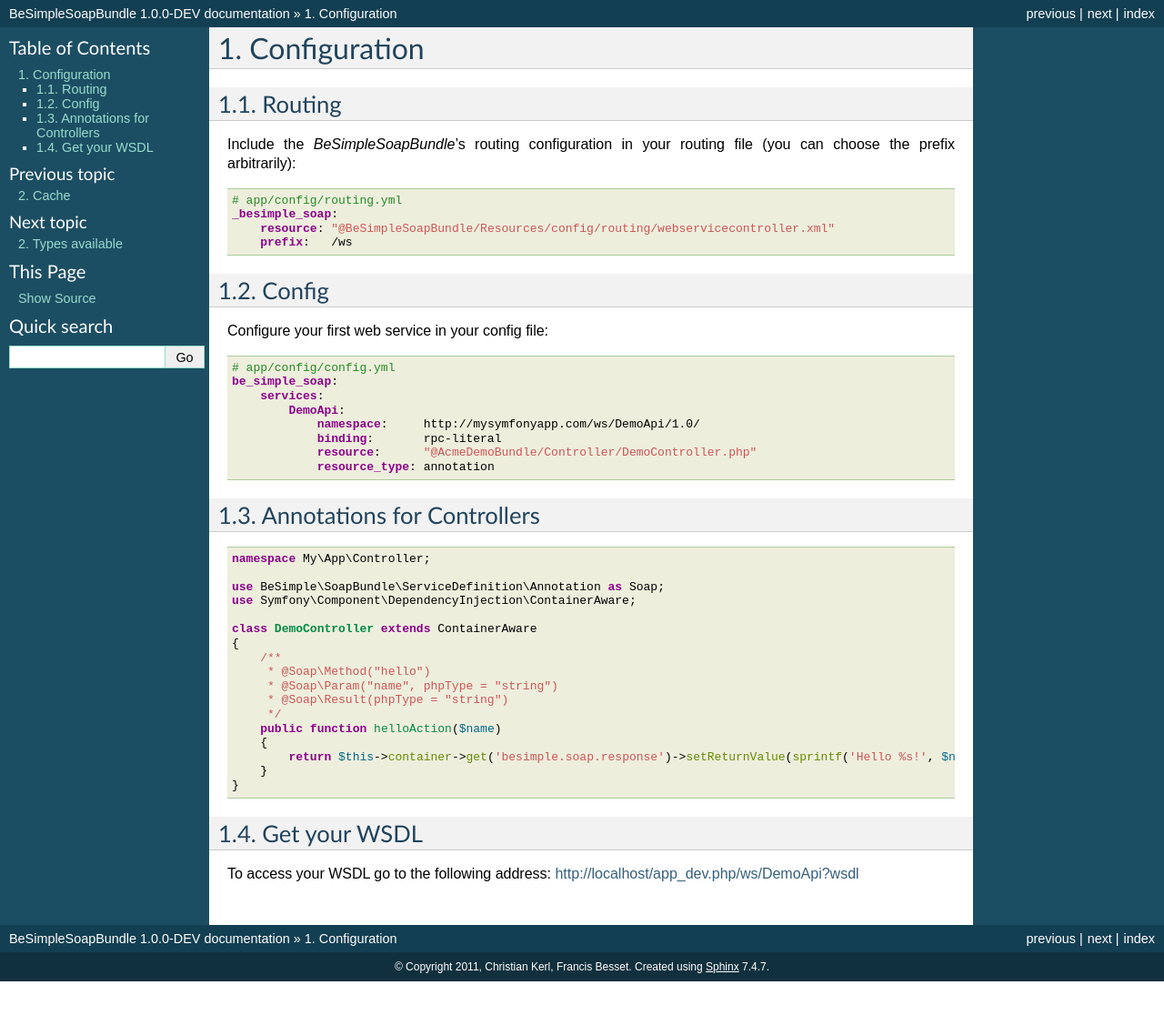
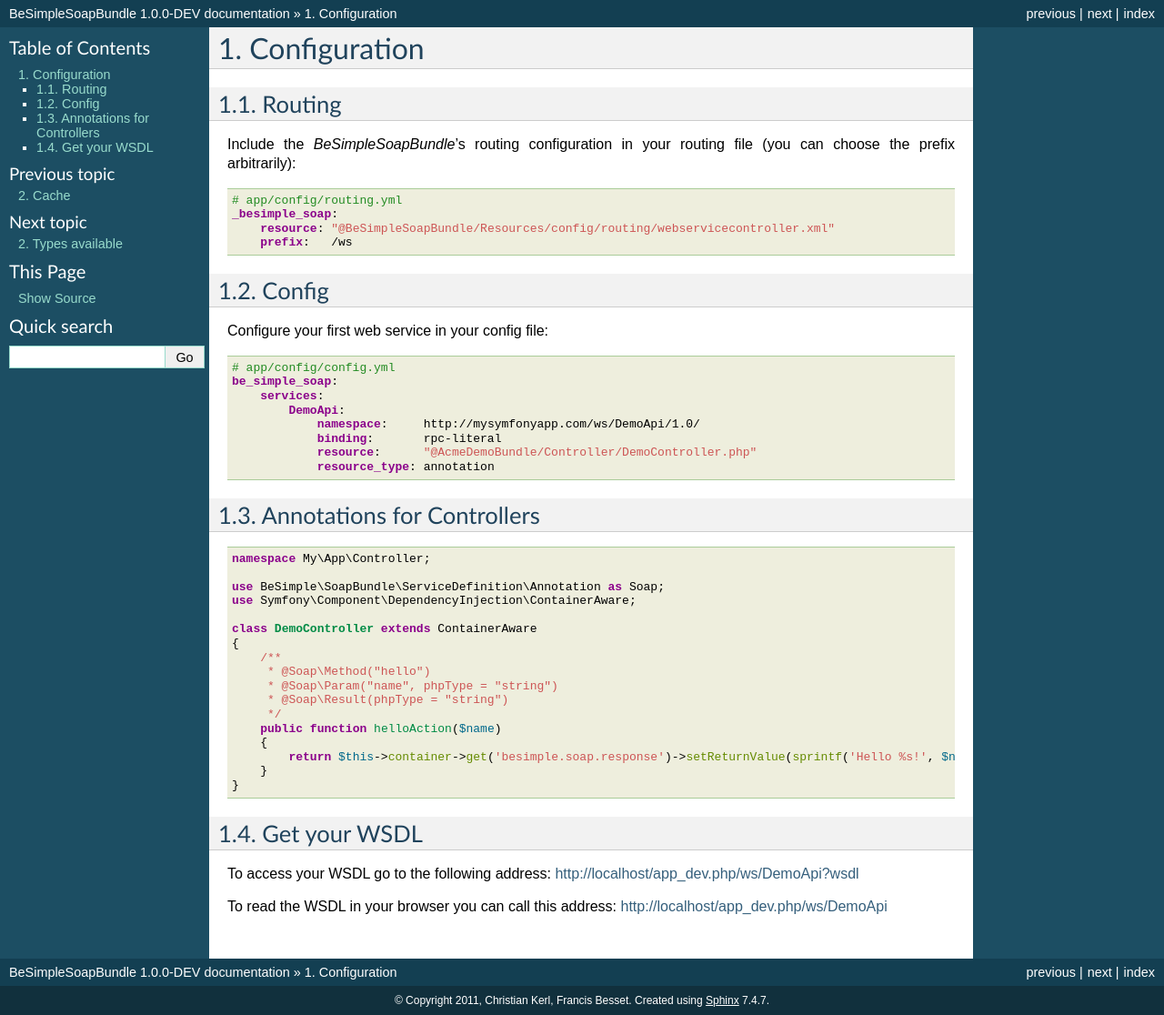
Before and after one commit to BeSimple/BeSimpleSoap, a Sphinx documentation site: the page built from Resources/doc/soapserver/configuration.rst, in a window 1280 px wide. Shown: the whole page at 91% size. Built offline with Sphinx 7.4.7, drawn with Linux system fonts in a browser that asks for light colours; before the commit the page ends 1079 px from its top, so only the background shows below that.

Commit message:
[Doc] Updated SoapServer configuration

```diff
--- a/Resources/doc/soapserver/configuration.rst
+++ b/Resources/doc/soapserver/configuration.rst
@@ -56,3 +56,5 @@
 -------------
 
 To access your WSDL go to the following address: http://localhost/app_dev.php/ws/DemoApi?wsdl
+
+To read the WSDL in your browser you can call this address: http://localhost/app_dev.php/ws/DemoApi
```
